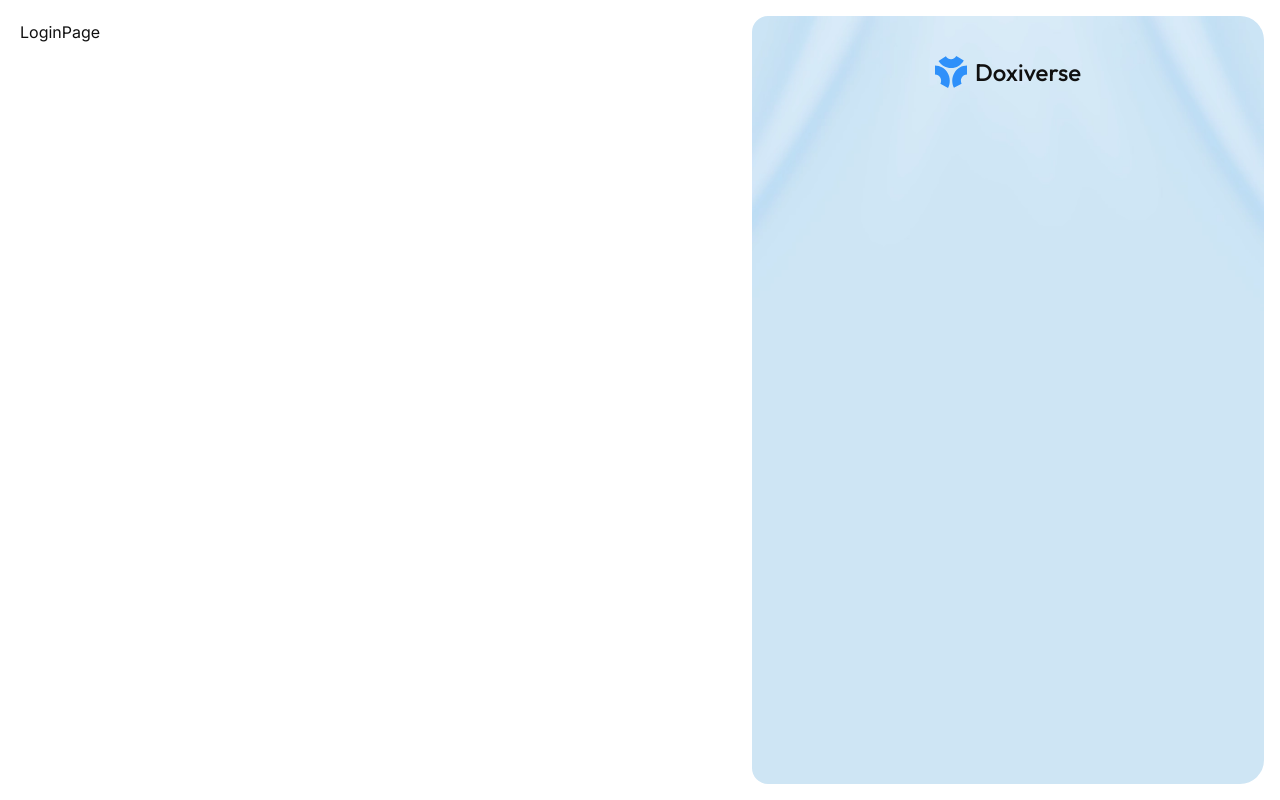
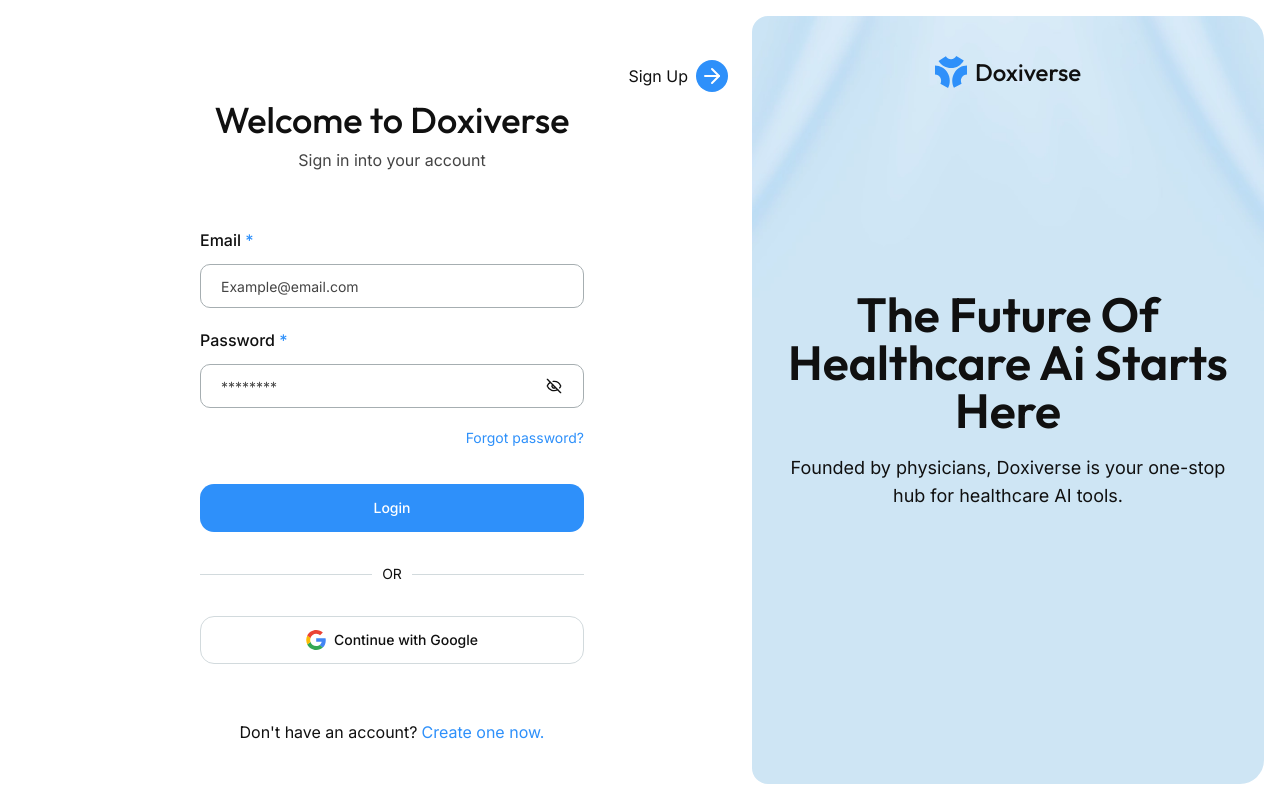
Before and after one commit to doxiversellc-create/front-end, a Next.js app: page /login in a window 1280 px wide. Built offline with nearby package versions, Linux system fonts and the light colour scheme.

Commit message:
feat: implement login form

```diff
--- a/app/(auth)/_components/TitleImage.tsx
+++ b/app/(auth)/_components/TitleImage.tsx
@@ -8,6 +8,16 @@ const TitleImage = () => {
       <div className="absolute top-10 w-full flex items-center justify-center">
         <Logo />
       </div>
+      <div className="absolute  w-full h-full flex items-center justify-center top-0">
+        <div className="max-w-md text-center flex flex-col gap-5">
+          <h1 className="text-5xl font-semibold font-outfit">
+            The Future Of Healthcare Ai Starts Here
+          </h1>
+          <p className="text-lg">
+            Founded by physicians, Doxiverse is your one-stop hub for healthcare AI tools.
+          </p>
+        </div>
+      </div>
     </div>
   );
 };
--- /dev/null
+++ b/app/(auth)/login/_components/LoginForm.tsx
@@ -0,0 +1,49 @@
+"use client";
+import { Eye, EyeOff } from "lucide-react";
+import Link from "next/link";
+import { useState } from "react";
+import { Button } from "../../../../components/ui/button";
+import { Input } from "../../../../components/ui/input";
+
+const LoginForm = () => {
+  const [passwordVisible, setPasswordVisible] = useState(false);
+  return (
+    <form className=" w-full flex flex-col gap-5">
+      <div className="flex flex-col gap-3">
+        <label className=" font-medium">
+          Email <span className="text-primary">*</span>
+        </label>
+        <Input className="w-full" type="email" placeholder="Example@email.com" />
+      </div>
+      <div className="flex flex-col gap-3">
+        <label className=" font-medium">
+          Password <span className="text-primary">*</span>
+        </label>
+        <div className="flex items-center relative">
+          <Input
+            className="w-full"
+            type={passwordVisible ? "text" : "password"}
+            placeholder="********"
+          />
+          <Button
+            variant={"ghost"}
+            size={"icon"}
+            type="button"
+            className="absolute right-2 hover:bg-transparent"
+            onClick={() => setPasswordVisible(!passwordVisible)}
+          >
+            {passwordVisible ? <Eye /> : <EyeOff />}
+          </Button>
+        </div>
+      </div>
+      <div className="w-full justify-end flex">
+        <Link href={"#"} className="text-sm  text-primary">
+          Forgot password?
+        </Link>
+      </div>
+      <Button className="rounded-xl mt-4">Login</Button>
+    </form>
+  );
+};
+
+export default LoginForm;
--- a/app/(auth)/login/page.tsx
+++ b/app/(auth)/login/page.tsx
@@ -1,5 +1,47 @@
+import { ArrowRight } from "lucide-react";
+import Image from "next/image";
+import Link from "next/link";
+import { Button } from "../../../components/ui/button";
+import LoginForm from "./_components/LoginForm";
+
 const LoginPage = () => {
-  return <div className=" w-full h-full">LoginPage</div>;
+  return (
+    <div className=" w-full h-full flex  justify-center relative">
+      <div className="max-w-sm w-full  h-full py-20">
+        <div className="flex flex-col gap-2 items-center justify-center text-center mb-14">
+          <h2 className="text-4xl font-outfit font-medium text-center">Welcome to Doxiverse </h2>
+          <p className="text-muted-foreground">Sign in into your account</p>
+        </div>
+        <div className="flex flex-col gap-8 mb-14">
+          <LoginForm />
+          <div className="flex items-center w-full justify-center gap-2.5 ">
+            <div className="bg-border h-px w-full" />
+            <span className="text-sm">OR</span>
+            <div className="bg-border h-px w-full" />
+          </div>
+          <Button variant="outline" className="rounded-xl">
+            <Image src="/social-media-icons/google.svg" alt="google" width={20} height={20} />
+            Continue with Google
+          </Button>
+        </div>
+        <div className="flex items-start max-sm:text-sm justify-center w-full gap-1 pb-10 ">
+          <p className="text-nowrap">Don&apos;t have an account?</p>
+          <Link href={"#"} className="text-primary">
+            Create one now.
+          </Link>
+        </div>
+      </div>
+      <Link
+        href={"#"}
+        className="flex items-center gap-2 absolute top-5 right-4 md:top-10 md:right-9"
+      >
+        Sign Up
+        <div className="size-8 rounded-full flex items-center justify-center text-white bg-primary">
+          <ArrowRight />
+        </div>
+      </Link>
+    </div>
+  );
 };
 
 export default LoginPage;
```
Also changed, not shown: public/social-media-icons/google.svg (added).
